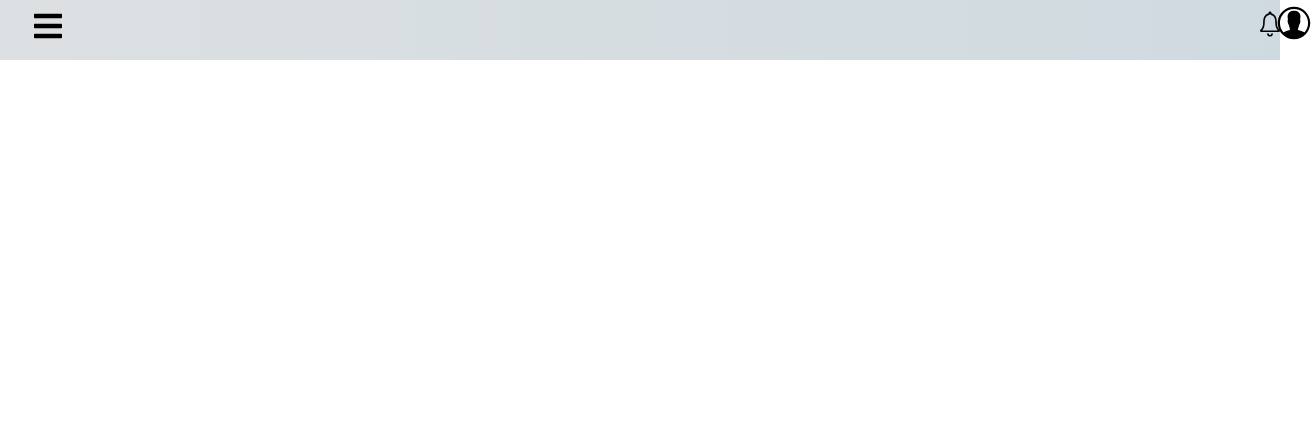
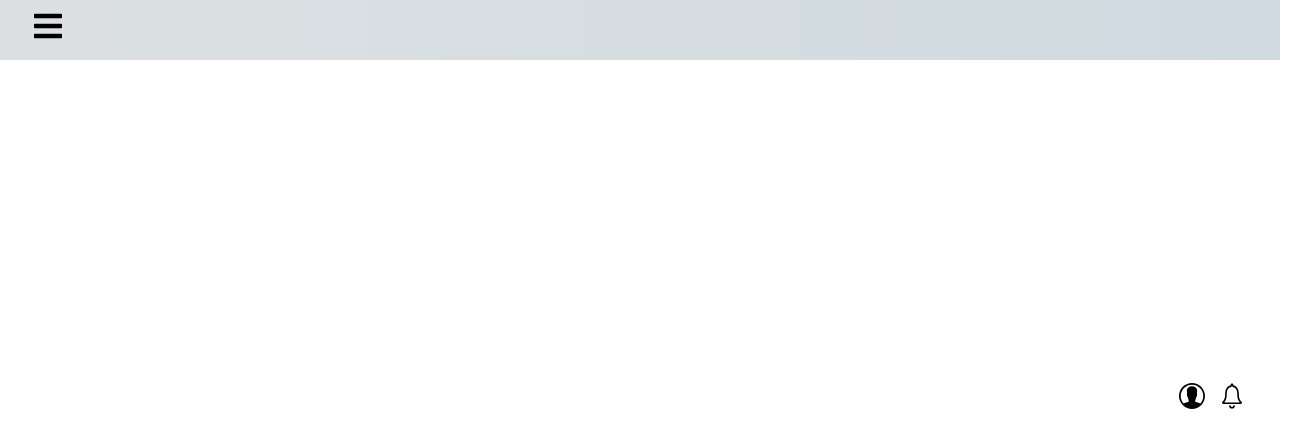
Before and after one commit to TCCCienciaComputacao/frontend, a Next.js app: page /home in a window 1280 px wide. Shown: the top 448 px of the page, 1314 px wide, since content can reach past the window. Built offline with nearby package versions, Linux system fonts and the light colour scheme.

Commit message:
alteração menu

```diff
--- a/src/app/components/navbar.js
+++ b/src/app/components/navbar.js
@@ -6,8 +6,8 @@ import * as AiIcons from "react-icons/ai";
 import * as IoIcons from "react-icons/io";
 
 import React, { useState } from 'react';
-import Link from 'next/link'
-import { SidebarData } from './SidebarData'
+import Link from 'next/link';
+import { SidebarData } from './SidebarData';
 
 export default function NavBar() {
   const [sidebar, setSideBar] = useState(false);
@@ -15,16 +15,15 @@ export default function NavBar() {
 
   const [showSubmenu, setShowSubmenu] = useState(false);
 
-
   const handleConfigClick = () => {
     setShowSubmenu(!showSubmenu);
   };
 
   return (
     <>
-      <div className='navbar'>
-        <div className='IconMenu'>
-          <FaIcons.FaBars onClick={showSidebar} />
+      <div className={`navbar ${sidebar ? 'active' : ''}`}>
+        <div className='IconMenu' onClick={showSidebar}>
+          <FaIcons.FaBars />
         </div>
         <div className='IconNotification'>
           <IoIcons.IoIosNotificationsOutline />
@@ -56,16 +55,6 @@ export default function NavBar() {
           })}
         </ul>
       </nav>
-      {showSubmenu && (
-        <div className='submenu'>
-          <ul>
-            <li>Submenu Item 1</li>
-            <li>Submenu Item 2</li>
-            <li>Submenu Item 3</li>
-            {/* Adicione mais itens de submenu, se necessário */}
-          </ul>
-        </div>
-      )}
     </>
   );
 }
--- a/src/app/styles/gridturma.css
+++ b/src/app/styles/gridturma.css
@@ -0,0 +1,12 @@
+* {
+    margin: 0;
+    padding: 0;
+    box-sizing: border-box;
+  }
+
+  .container {
+    padding-top: 2rem;
+    margin-left: 0;
+    transition: margin-left 0.3s;
+    width: 100%;
+  }
--- a/src/app/styles/navBar.css
+++ b/src/app/styles/navBar.css
@@ -17,6 +17,10 @@
     background: -webkit-linear-gradient(to left, #cfdae0, #dce0e2);
   }
 
+  .nav-container{
+    flex-wrap: wrap;
+  }
+
   .menu-bars {
     background-color: #000000;
     margin-left: 2rem;
@@ -25,36 +29,37 @@
   }
 
   .IconMenu {
+
     margin-left: 2rem;
     font-size: 2rem;
     color:#000000;
   }
 
+  .IconNotification,
+  .IconContact {
+
+      font-size: 2rem;
+      cursor: pointer;
+  }
+
   .IconNotification {
-    background-color: #000000;
-    margin-left: 2rem;
-    font-size: 2rem;
-    background: none;
-    position: absolute;
-    left: 95.5%; /* Ajuste a posição horizontal conforme necessário */
-    top: 3.5%; /* Ajuste a posição vertical conforme necessário */
-    transform: translateY(-50%);
-    cursor: pointer;
+      margin-left: 1.5rem;
+      position: absolute;
+      right: 2rem; /* Ajuste a posição horizontal conforme necessário */
+      top: 50%;
+      transform: translateY(-50%);
   }
 
   .IconContact {
-    background-color: #000000;
-    margin-left: 2rem;
-    font-size: 2.5rem;
-    background: none;
-    position: absolute;
-    left: 97%; /* Ajuste a posição horizontal conforme necessário */
-    top: 3.5%; /* Ajuste a posição vertical conforme necessário */
-    transform: translateY(-50%);
-    cursor: pointer;
+      margin-left: 1rem;
+      position: absolute;
+      right: 4.5rem; /* Ajuste a posição horizontal conforme necessário */
+      top: 50%;
+      transform: translateY(-50%);
   }
 
   .nav-menu {
+
     background-color: #000000;
     width: 200px;
     height: 100vh;
@@ -84,9 +89,22 @@
     display: flex;
     justify-content: start;
     align-items: center;
-    padding: 8px 0px 8px 16px;
     list-style: none;
     height: 60px;
+  }
+
+
+  .content-shift {
+    margin-left: 200px; /* Ajuste o valor conforme necessário */
+    transition: margin-left 350ms ease-out; /* Efeito de transição suave */
+  }
+
+  .page-content {
+    transition: margin-left 350ms;
+  }
+
+  .page-content.shifted {
+    margin-left: 200px; /* Ajuste a largura do menu conforme necessário */
   }
 
   .nav-text a {
@@ -97,7 +115,7 @@
     height: 100%;
     display: flex;
     align-items: center;
-    padding: 0 16px;
+
     border-radius: 4px;
   }
 
@@ -115,7 +133,8 @@
     height: 80px;
     display: flex;
     justify-content: start;
-    align-items: center;
+
+
 
     background: -o-linear-gradient(to left,#cfdae0, #dce0e2);
     background: linear-gradient(to left, #cfdae0, #dce0e2);
--- a/src/app/turmas/page.js
+++ b/src/app/turmas/page.js
@@ -93,7 +93,10 @@ export default function GridTurmas() {
     return (
 
         <div>
+            <div className="na">
             <NavBar></NavBar>
+            </div>
+
 
             <link href="https://cdn.jsdelivr.net/npm/bootstrap@5.3.2/dist/css/bootstrap.min.css" rel="stylesheet"
                 integrity="sha384-T3c6CoIi6uLrA9TneNEoa7RxnatzjcDSCmG1MXxSR1GAsXEV/Dwwykc2MPK8M2HN" crossOrigin="anonymous"></link>
```
Lines whose indentation alone changed are shown as unchanged.
